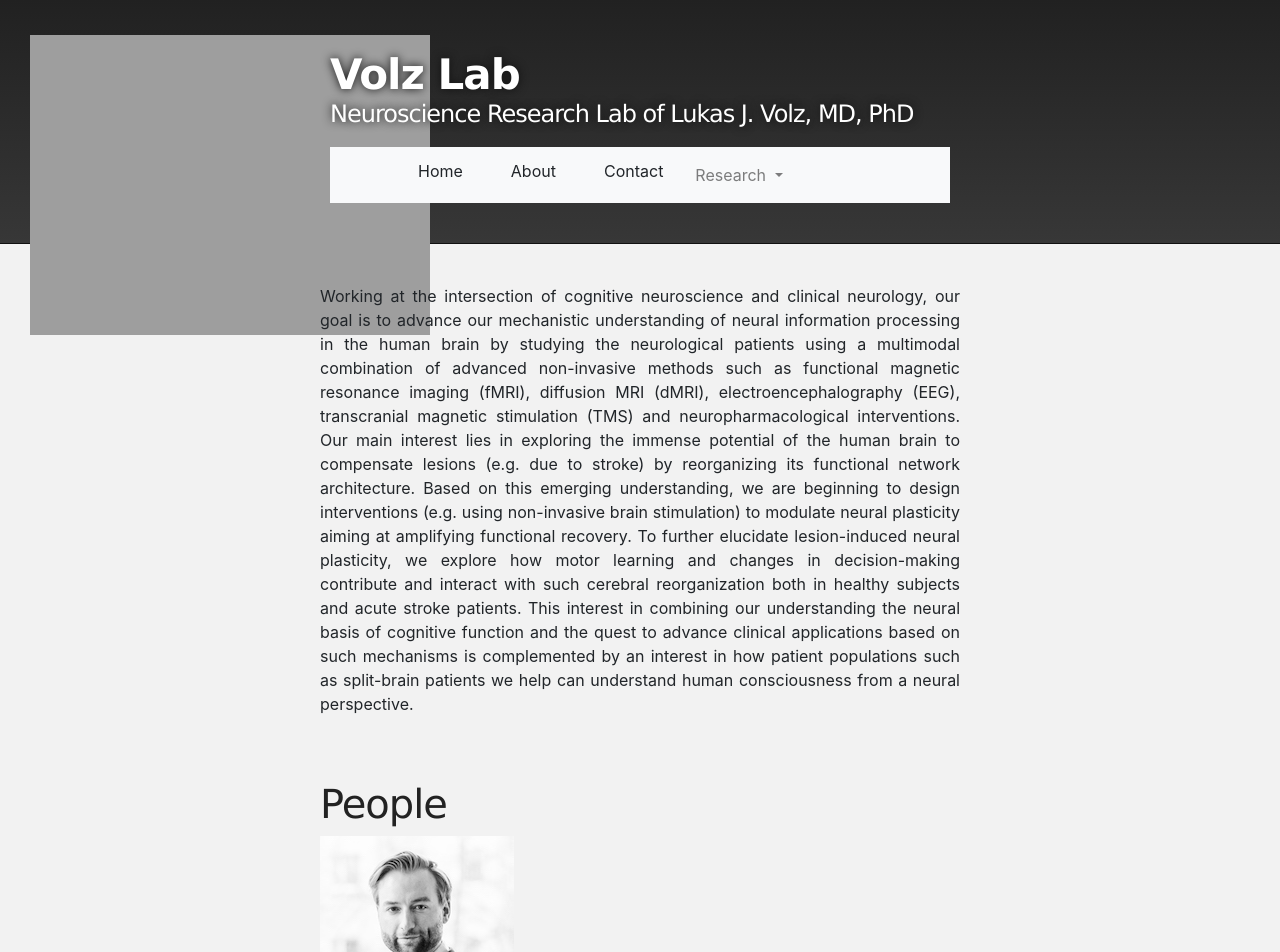
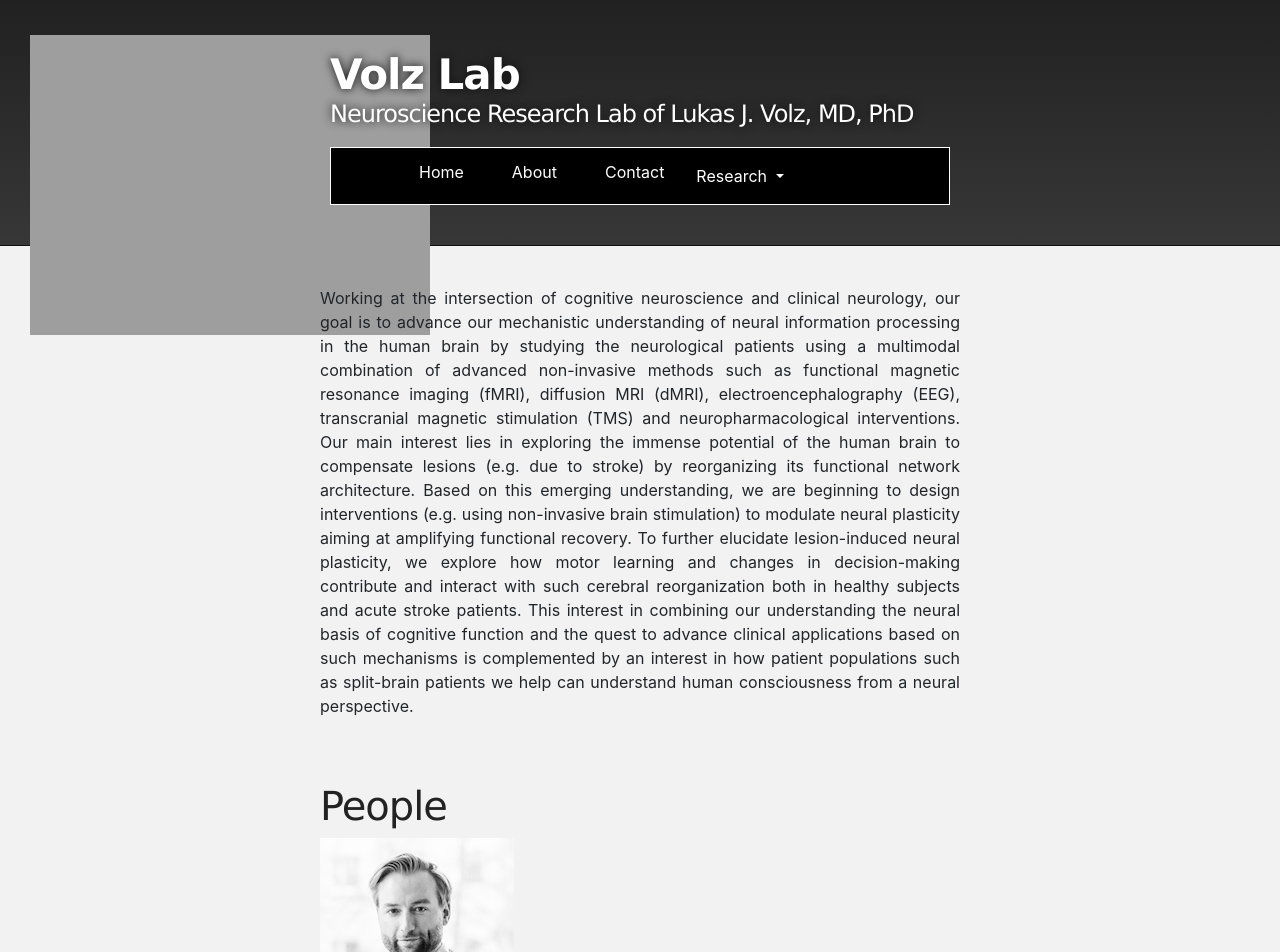
Before and after one commit to lvolz/lvolz.github.io, a Jekyll site: the page built from about.md, in a window 1280 px wide. Shown: the top 952 px of the page. Built offline with Jekyll 4.4.1, drawn with Linux system fonts in a browser that asks for light colours; our own code applies the rules of GitHub Pages for plain Markdown files.

Commit message:
new nav bar

```diff
--- a/_includes/nav.html
+++ b/_includes/nav.html
@@ -1,4 +1,4 @@
-<nav class="navbar navbar-expand-lg navbar-light bg-light">
+<nav class="navbar navbar-expand-lg navbar-dark lv-nav">
   <button class="navbar-toggler" type="button" data-toggle="collapse" data-target="#navbarSupportedContent" aria-controls="navbarSupportedContent" aria-expanded="false" aria-label="Toggle navigation">
     <span class="navbar-toggler-icon"></span>
   </button>
@@ -8,12 +8,12 @@
       {% for nav in site.data.nav %}
         {% if nav.subcategories != null %}
           <li class="nav-item dropdown">
-            <a class="nav-link dropdown-toggle" href="{{ site.url }}{{ nav.url }}" id="navbarDropdown" role="button" data-toggle="dropdown" aria-haspopup="true" aria-expanded="false">
+            <a class="nav-link dropdown-toggle lv-dropdown-item" href="{{ site.url }}{{ nav.url }}" id="navbarDropdown" role="button" data-toggle="dropdown" aria-haspopup="true" aria-expanded="true">
               {{ nav.title }}
             </a>
             <div class="dropdown-menu" aria-labelledby="navbarDropdown">
             {% for subcategory in nav.subcategories %}
-              <a class="dropdown-item" href="{{ site.url }}{{ subcategory.subhref }}">{{ subcategory.subtitle }}</a>
+              <a class="dropdown-item lv-dropdown-item" href="{{ site.url }}{{ subcategory.subhref }}">{{ subcategory.subtitle }}</a>
             {% endfor %}
             </div>
           </li>
@@ -23,7 +23,7 @@
            </li>
         {% else %}
           <li class="nav-item">
-            <a class="dropdown-item" href="{{ site.url }}{{ nav.href }}">{{ nav.title }}</a>
+            <a class="dropdown-item lv-dropdown-item" href="{{ site.url }}{{ nav.href }}">{{ nav.title }}</a>
           </li>
         {% endif %}
       {% endfor %}
--- a/_sass/lvolz.scss
+++ b/_sass/lvolz.scss
@@ -15,7 +15,7 @@
 }
 
 p {
-text-align:justify
+text-align:justify;
 
 }
 
@@ -41,6 +41,16 @@ text-align:justify
     margin: 0 auto;
     display: block;
 }
+
+.lv-nav{
+  background-color: #000000 !important;
+  border: 1px solid white;
+}
+
+.lv-dropdown-item{
+  color: white !important;
+}
+
 
 .outer_home{
   width: 100%;
```
